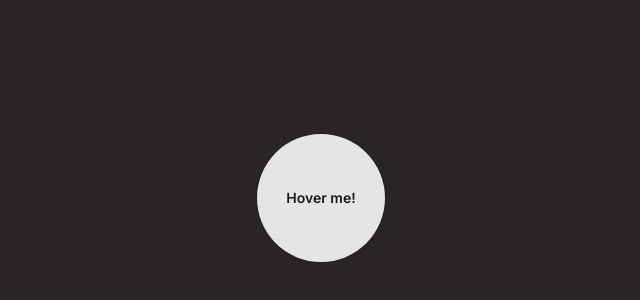
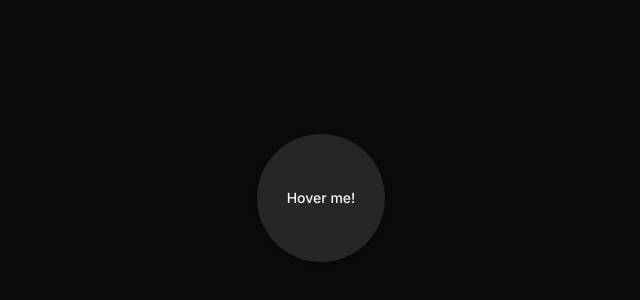
Before and after one commit to christian1koch/react-web-animations, a Next.js app: page /magneto-button in a window 1280 px wide. Shown: the part 202-502 px from the top of the page, without its empty margins (319-959 px from the left). Built offline with nearby package versions, Linux system fonts and the light colour scheme.

Commit message:
Improvements

```diff
--- a/app/globals.css
+++ b/app/globals.css
@@ -2,6 +2,14 @@
 @import "tw-animate-css";
 
 @custom-variant dark (&:is(.dark *));
+
+*,
+*::before,
+*::after {
+    -webkit-font-smoothing: antialiased;
+    -moz-osx-font-smoothing: grayscale;
+    text-rendering: optimizeLegibility;
+}
 
 @theme inline {
     --color-background: var(--background);
--- a/app/magneto-button/page.tsx
+++ b/app/magneto-button/page.tsx
@@ -89,23 +89,21 @@ export default function MagnetoButtonPage() {
 
     return (
         <div
-            className="flex h-screen w-full items-center justify-center bg-stone-800"
+            className="flex h-screen w-full items-center justify-center"
             ref={containerRef}
         >
             <Button
                 onMouseMove={onHover}
                 onMouseLeave={onMouseLeave}
                 ref={buttonRef}
+                variant={"secondary"}
                 className="static h-32 w-32 overflow-hidden rounded-[50%]"
             >
                 <span
-                    className="z-1 absolute h-10 w-10 scale-0 rounded-[50%] bg-blue-400"
+                    className="z-1 bg-chart-2 absolute h-10 w-10 scale-0 rounded-[50%]"
                     ref={colorOverlay}
                 ></span>
-                <span
-                    className="z-2 font-semibold text-stone-900"
-                    ref={textRef}
-                >
+                <span className="z-2" ref={textRef}>
                     Hover me!
                 </span>
             </Button>
--- a/components/theme-provider.tsx
+++ b/components/theme-provider.tsx
@@ -5,5 +5,9 @@ import { type ThemeProviderProps } from "next-themes";
 import * as React from "react";
 
 export function ThemeProvider({ children, ...props }: ThemeProviderProps) {
-  return <NextThemesProvider {...props}>{children}</NextThemesProvider>;
+    return (
+        <NextThemesProvider defaultTheme="dark" {...props}>
+            {children}
+        </NextThemesProvider>
+    );
 }
```
